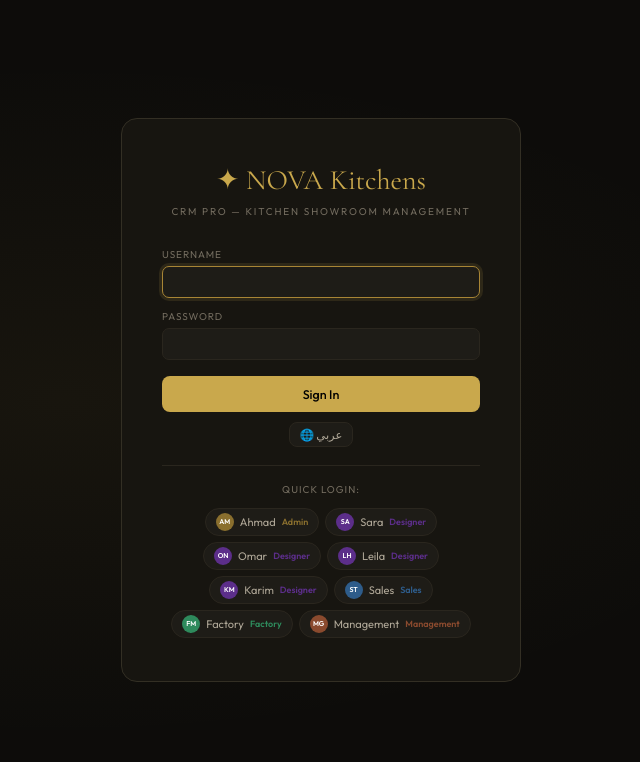
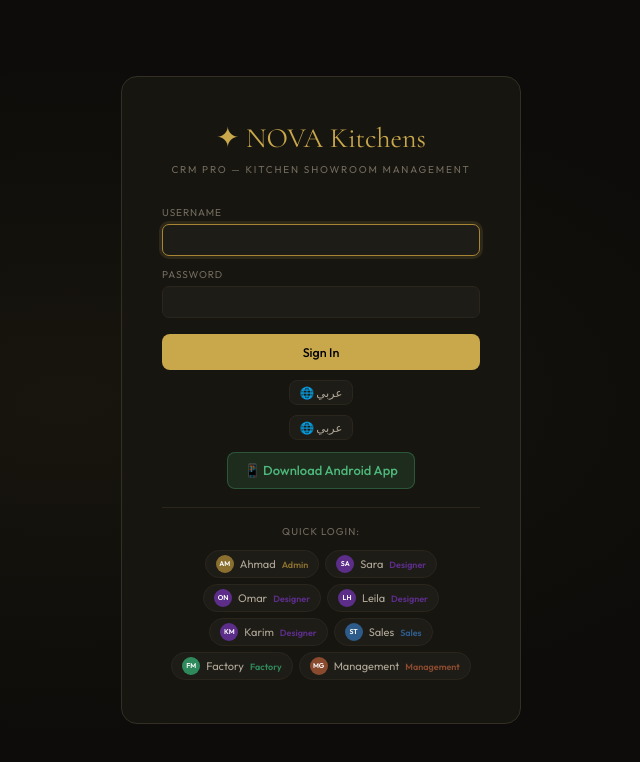
Before and after one commit to xxcood/Nova, a React (Vite) app: page / in a window 1280 px wide. Shown: the top 762 px of the page, without its empty margins (319-959 px from the left). Built offline with nearby package versions, Linux system fonts and the light colour scheme.

Commit message:
Update App.jsx

```diff
--- a/src/App.jsx
+++ b/src/App.jsx
@@ -629,7 +629,26 @@ function LoginScreen({users,lang,rtl,onLogin,onLang}) {
           <div style={{marginTop:10,display:"flex",justifyContent:"center"}}>
             <button className="btn btn-ghost btn-sm" onClick={onLang}>🌐 {rtl?"English":"عربي"}</button>
           </div>
-          <div className="quick-login">
+<div style={{marginTop:10,display:"flex",justifyContent:"center"}}>
+  <button className="btn btn-ghost btn-sm" onClick={onLang}>🌐 {rtl?"English":"عربي"}</button>
+</div>
+
+<div style={{marginTop:12, textAlign:"center"}}>
+  <a
+    href="/app/NOVAHome.apk"
+    download
+    style={{
+      display:"inline-flex", alignItems:"center", gap:8,
+      background:"rgba(77,184,122,.14)", color:"#4db87a",
+      border:"1px solid rgba(77,184,122,.3)", borderRadius:8,
+      padding:"8px 16px", fontSize:13, fontWeight:500,
+      textDecoration:"none"
+    }}
+  >
+    📱 Download Android App
+  </a>
+</div>
+           <div className="quick-login">
             <div className="quick-title">{rtl?"دخول سريع:":"Quick login:"}</div>
             <div style={{display:"flex",flexWrap:"wrap",justifyContent:"center"}}>
               {users.filter(x=>x.active).map(x=>(
@@ -645,21 +664,7 @@ function LoginScreen({users,lang,rtl,onLogin,onLang}) {
       </div>
     </>
   );
-   <div style={{marginTop:16, textAlign:"center"}}>
-  <a
-    href="/APP/NOVAHome.apk"
-    download
-    style={{
-      display:"inline-flex", alignItems:"center", gap:8,
-      background:"rgba(77,184,122,.14)", color:"#4db87a",
-      border:"1px solid rgba(77,184,122,.3)", borderRadius:8,
-      padding:"8px 16px", fontSize:13, fontWeight:500,
-      textDecoration:"none"
-    }}
-  >
-    📱 Download Android App
-  </a>
-</div>
+
 }
 
 // ── USER MANAGEMENT ───────────────────────────────────────────────────────
```
